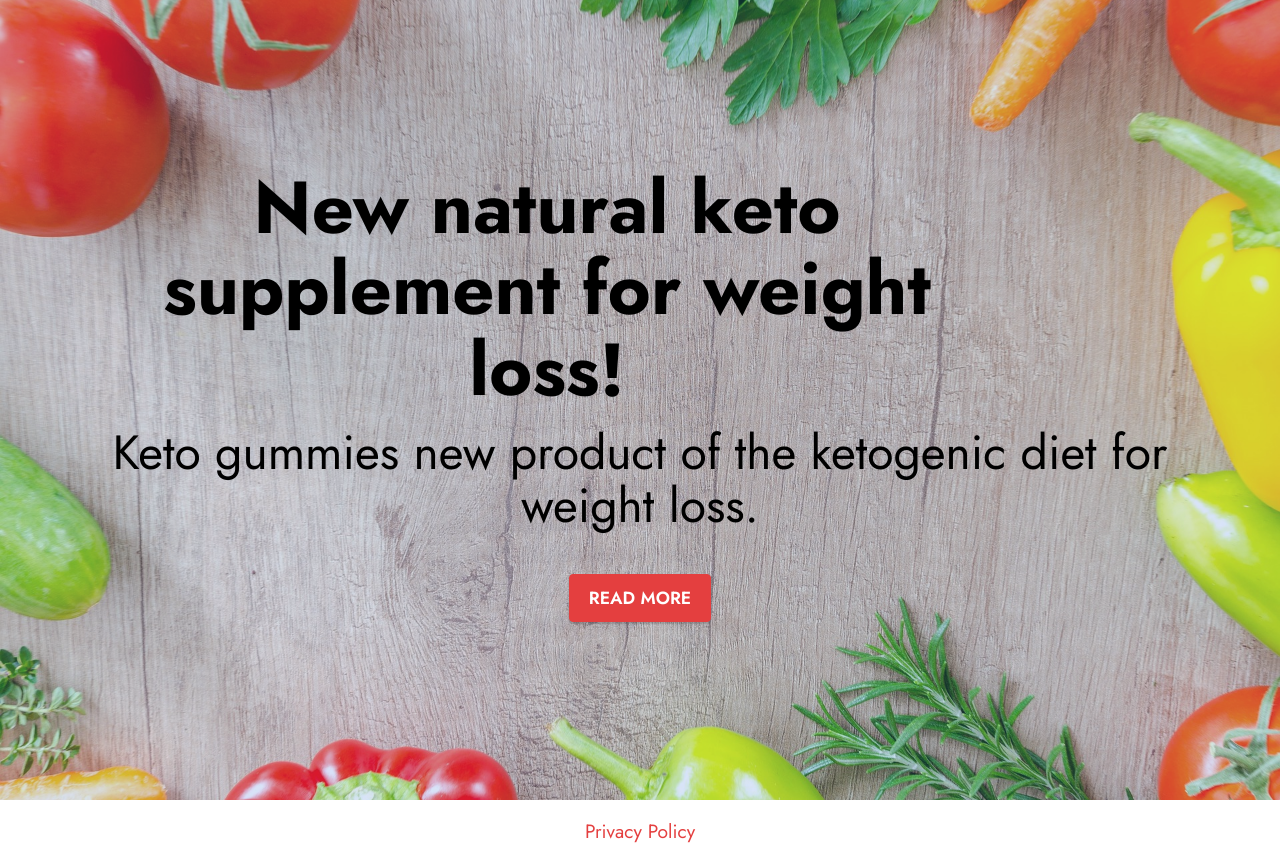
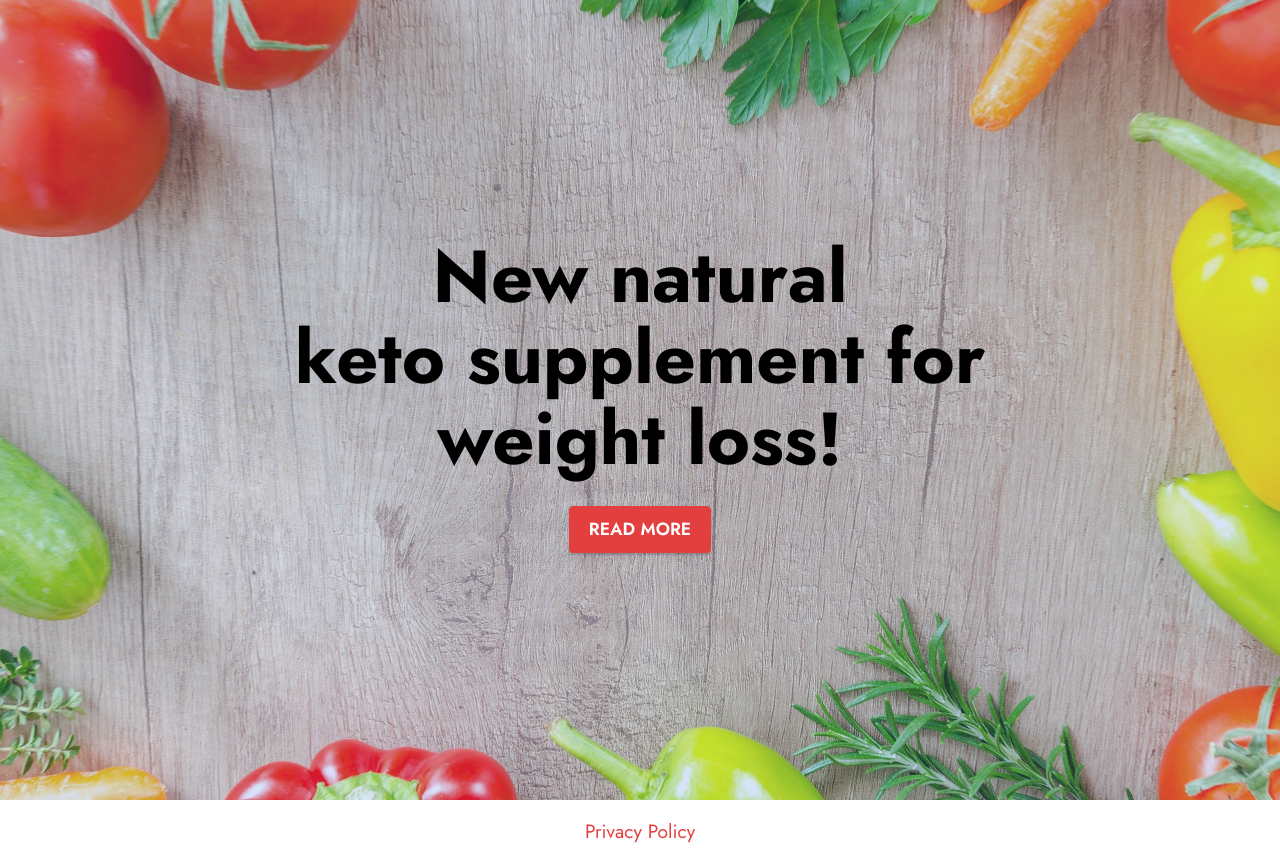
Before and after one commit to advantisads/keto, a plain HTML site: page index.html in a window 1280 px wide. Drawn offline with Linux system fonts and the light colour scheme.

Commit message:
Update index.html

```diff
--- a/index.html
+++ b/index.html
@@ -46,10 +46,9 @@
         <div class="row justify-content-center">
             <div class="col-12 col-lg-10">
                 <h1 class="mbr-section-title mbr-fonts-style mbr-white mb-3 display-1"><strong>New natural
-keto supplement for weight loss!</strong></div></h1>
+</strong><div><strong>keto supplement for weight loss!</strong></div></h1>
 
-                <p class="mbr-text mbr-white mbr-fonts-style display-2">
-                    Keto gummies new product of the ketogenic diet for weight loss.</p>
+
                 <div class="mbr-section-btn mt-3"><a class="btn btn-secondary display-4" href="https://constants.online/56mLwF1L">READ MORE</a></div>
             </div>
         </div>
```
